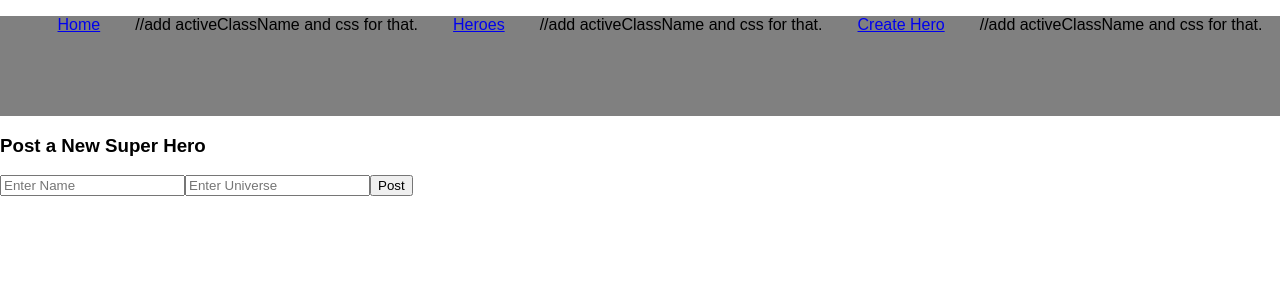
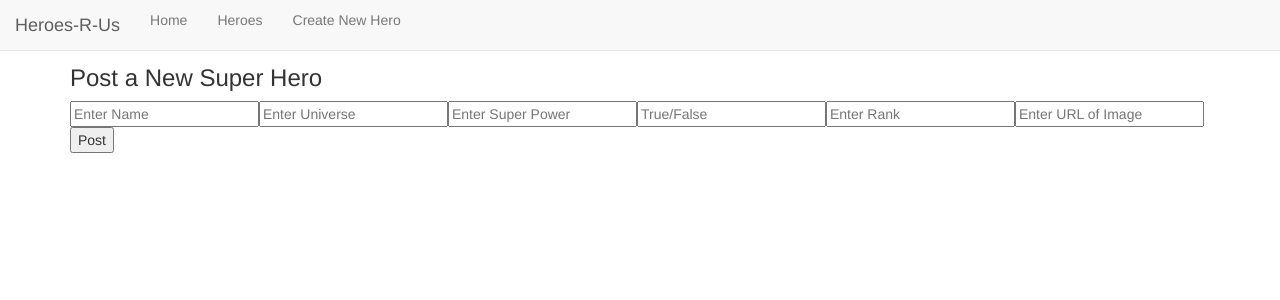
Before and after one commit to codymelton/superheroesREACT, a React (Create React App) app in the folder client/: page /heroes/post in a window 1280 px wide. Shown: the top 300 px of the page. Built offline with nearby package versions, Linux system fonts and the light colour scheme.

Commit message:
Added edit button/link with id and finished post form

```diff
--- a/client/package.json
+++ b/client/package.json
@@ -3,6 +3,7 @@
   "version": "0.1.0",
   "private": true,
   "dependencies": {
+    "bootstrap": "^3.3.7",
     "react": "^15.5.4",
     "react-dom": "^15.5.4",
     "react-router": "^3.0.5"
--- a/client/src/App.js
+++ b/client/src/App.js
@@ -1,12 +1,26 @@
 import React, { Component } from 'react';
 import NavBar from './NavBarr';
+import { Link } from 'react-router'
 
 class App extends Component {
   render() {
     return(
       <div>
-        <NavBar />
-        { this.props.children }
+        <nav className="navbar navbar-default navbar-fixed-top">
+          <div className="container-fluid">
+            <div className="navbar-header">
+              <a className="navbar-brand" href="/">Heroes-R-Us</a>
+            </div>
+            <ul className="nav navbar-nav">
+              <Link className="active my-nav-link" to="/">Home</Link>
+              <Link className="my-nav-link" to="/heroes">Heroes</Link>
+              <Link className="my-nav-link" to="/heroes/post">Create New Hero</Link>
+            </ul>
+          </div>
+        </nav>
+        <div className="container my-main-container">
+          {this.props.children}
+        </div>
       </div>
     )
   }
--- /dev/null
+++ b/client/src/Heroes/EditHeroContainer.js
@@ -0,0 +1,13 @@
+import React, { Component } from 'react';
+// Use this ID to get info from the server
+class EditHeroContainer extends Component{
+  render(){
+    return(
+      <div>
+        <h3>{ this.props.params.heroId }</h3>
+      </div>
+    )
+  }
+}
+
+export default EditHeroContainer;
--- a/client/src/Heroes/HeroList.js
+++ b/client/src/Heroes/HeroList.js
@@ -1,15 +1,19 @@
 import React from "react";
+import { Link } from 'react-router';
 
 const HeroList = props => (
   <div>
     <h1>The Hero is...</h1>
     {props.heroes.map((item, index) => (
+      <div>
         <ul key={index}>
           <li> <h3>{item.name}</h3> </li>
           <li> <img src={item.img} /> </li>
           <li> Universe: {item.universe} </li>
           <li> Super Powers: {item.superPower} </li>
         </ul>
+        <Link className="btn btn-warning" to={`/heroes/edit/${item._id}`}>Edit</Link>
+      </div>
     ))}
   </div>
 );
--- a/client/src/Heroes/PostHeroContainer.js
+++ b/client/src/Heroes/PostHeroContainer.js
@@ -1,34 +1,40 @@
 import React, { Component } from 'react';
 import PostHeroForm from './PostHeroForm';
 import $ from 'jquery';
+import { browserHistory } from "react-router";
 
 class PostHeroContainer extends Component {
   state = {
     name: undefined,
-    universe: undefined
+    universe: undefined,
+    superpower: undefined,
+    evil: undefined,
+    rank: undefined,
+    image: undefined,
   }
 
   handleSubmit = this.handleSubmit.bind(this) //binds the handleSubmit
 
   handleSubmit(event){
     event.preventDefault()
-    console.log(
-      this.state.name,
-      this.state.universe,
-      "Name and Universe in the state object"
-    )
 
     //makes
     const hero={
       name: this.state.name,
-      universe: this.state.universe
+      universe: this.state.universe,
+      superpower: this.state.superpower,
+      evil: this.state.evil,
+      rank: this.state.rank,
+      image: this.state.image,
     }
 
     $.ajax({
       url: "/api/superheroes",
-      mothod: "POST",
+      method: "POST",
       data: hero
-    }).done(response => console.log(response))
+    }).done((response) => {
+      browserHistory.push("/heroes")
+    })
 
   }
 
@@ -40,12 +46,32 @@ class PostHeroContainer extends Component {
     universe: event.target.value
   })
 
+  updateSuperPower=(event) => this.setState({
+    superpower: event.target.value
+  })
+
+  updateEvil=(event) => this.setState({
+    evil: event.target.value
+  })
+
+  updateRank=(event) => this.setState({
+    rank: event.target.value
+  })
+
+  updateImage=(event) => this.setState({
+    image: event.target.value
+  })
+
   render() {
     return(
       <div>
         <PostHeroForm handleSubmit={this.handleSubmit}
                       updateName={this.updateName}
-                      updateUniverse={this.updateUniverse}/>
+                      updateUniverse={this.updateUniverse}
+                      updateSuperPower={this.updateSuperPower}
+                      updateEvil={this.updateEvil}
+                      updateRank={this.updateRank}
+                      updateImage={this.updateImage}/>
       </div>
     )
   }
--- a/client/src/Heroes/PostHeroForm.js
+++ b/client/src/Heroes/PostHeroForm.js
@@ -6,6 +6,10 @@ const PostHeroForm = (props) => (
       <h3>Post a New Super Hero</h3>
         <input onChange={(event) => props.updateName(event)} type='text' placeholder='Enter Name'/>
         <input onChange={(event) => props.updateUniverse(event)} type='text' placeholder='Enter Universe'/>
+        <input onChange={(event) => props.updateSuperPower(event)} type='text' placeholder='Enter Super Power'/>
+        <input onChange={(event) => props.updateEvil(event)} type='text' placeholder='True/False'/>
+        <input onChange={(event) => props.updateRank(event)} type='text' placeholder='Enter Rank'/>
+        <input onChange={(event) => props.updateImage(event)} type='text' placeholder='Enter URL of Image'/>
         <button type='submit'>Post</button>
     </form>
   </div>
--- a/client/src/index.css
+++ b/client/src/index.css
@@ -11,7 +11,7 @@ img {
 ul {
   list-style: none;
 }
-
+/*
 .nav-flex {
 display: flex;
 justify-content: space-around;
@@ -19,4 +19,18 @@ list-style: none;
 background-color: grey;
 color: black;
 height: 100px;
+}*/
+
+.my-main-container {
+  margin-top: 45px;
 }
+
+.my-nav-link {
+  color: #777;
+  padding-top: 15px;
+  padding-bottom: 15px;
+  line-height: 20px;
+  position: relative;
+  display: inline-block;
+  padding: 10px 15px;
+}
--- a/client/src/index.js
+++ b/client/src/index.js
@@ -6,6 +6,8 @@ import App from "./App"
 import Home from './HomeContainer'
 import HeroesContainer from './Heroes/HeroesContainer';
 import PostHeroContainer from './Heroes/PostHeroContainer';
+import EditHeroContainer from './Heroes/EditHeroContainer';
+require('bootstrap/dist/css/bootstrap.css')
 
 ReactDOM.render(
   <Router history={browserHistory}>
@@ -13,6 +15,7 @@ ReactDOM.render(
       <IndexRoute component={Home} />
       <Route path="/heroes" component={HeroesContainer}/>
       <Route path="/heroes/post" component={PostHeroContainer}/>
+      <Route path="/heroes/edit/:heroId" component={EditHeroContainer}/>
     </Route>
   </Router>,
   document.getElementById('root')
```
Also changed, not shown: 1 other file (tests, documents, lock files or other folders). Lines whose indentation alone changed are shown as unchanged.
